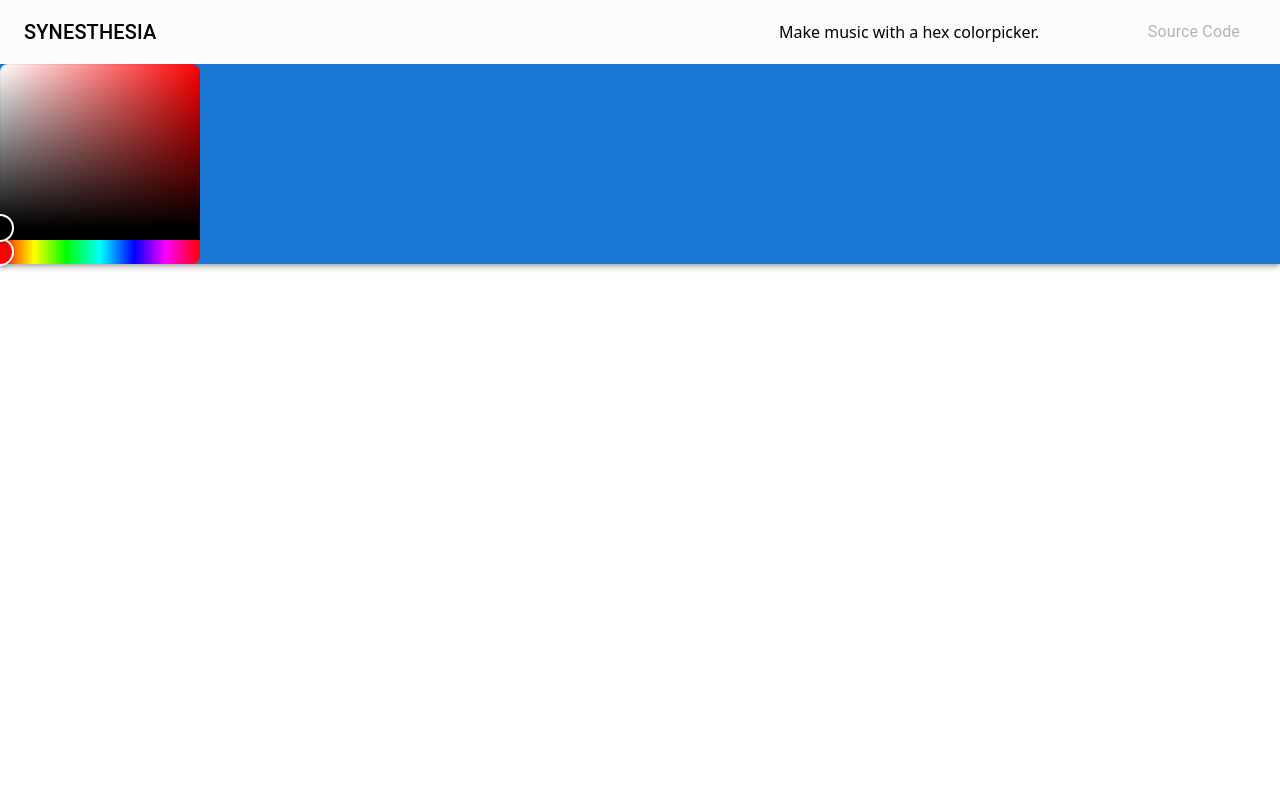
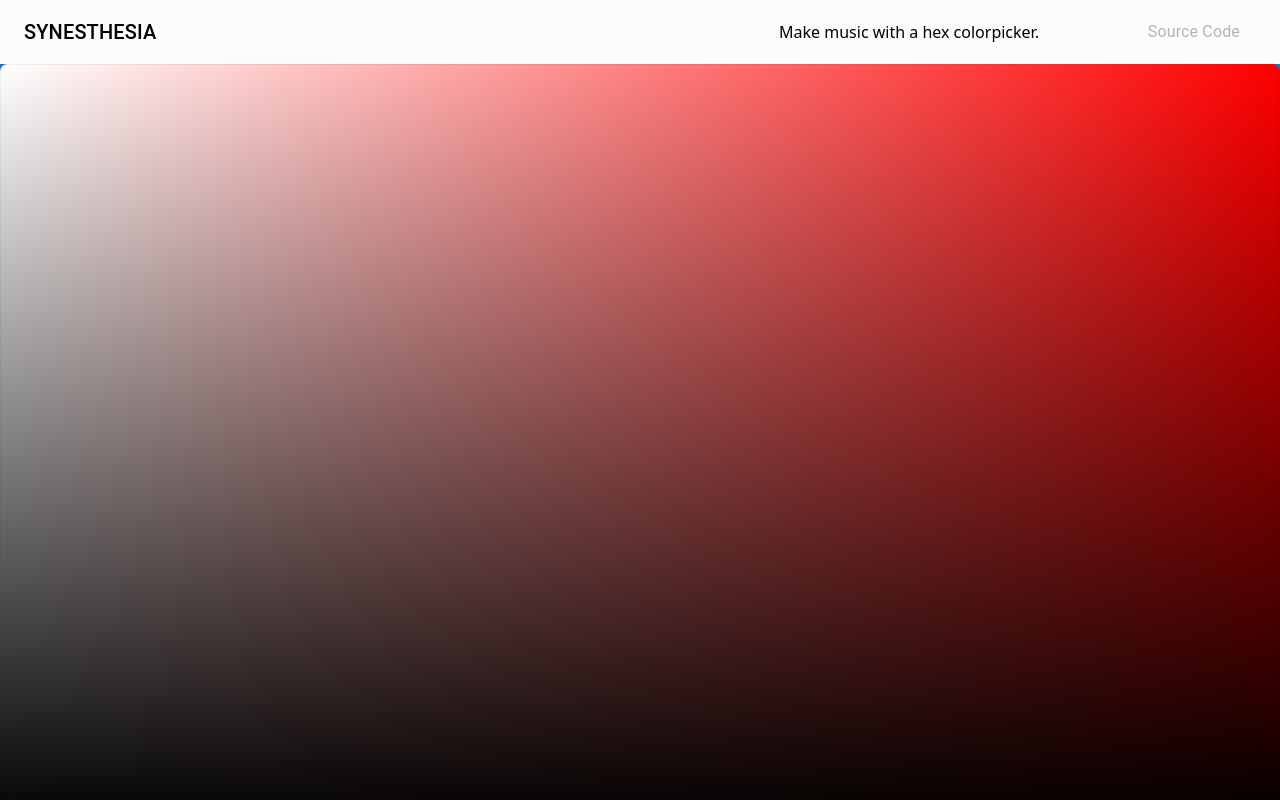
Before and after one commit to tevans-3/synesthesia, a React (Vite) app in the folder app/: page / in a window 1280 px wide. Built offline with nearby package versions, Linux system fonts and the light colour scheme.

Commit message:
basically finished the surface of the universe

```diff
--- a/app/src/App.css
+++ b/app/src/App.css
@@ -3,6 +3,8 @@
   margin: 0 auto;
   padding: 2rem;
   text-align: center;
+  height: 100% !important;
+  width: 100% !important;
 }
 
 .logo {
@@ -28,6 +30,11 @@
   }
 }
 
+@media (min-width: 500px)
+{
+  ;
+}
+
 @media (prefers-reduced-motion: no-preference) {
   a:nth-of-type(2) .logo {
     animation: logo-spin infinite 20s linear;
@@ -42,14 +49,9 @@
   color: #888;
 }
 
-.custom-colorpicker .react-colorful {
+.react-colorful {
   display: flex;
-  width: 100%;
-  height: 100%;
+  width: 100vw !important;
+  height:100vh !important;
   border-radius: 0%;
 }
-
-.custom-colorpicker .react-colorful__hue {
-  height: 100%;
-  width: 100%;
-}
--- a/app/src/layout/MainLayout.jsx
+++ b/app/src/layout/MainLayout.jsx
@@ -1,19 +1,30 @@
 import React, { useState, useEffect } from 'react';
+import "../App.css";
+import { createTheme, ThemeProvider, useTheme } from "@mui/material/styles";
+import useMediaQuery from "@mui/material/useMediaQuery";
+import { HexColorPicker } from 'react-colorful';
 import { AppBar, Toolbar, Typography, Drawer, List, ListItem, ListItemText, Box, Stack, FormControl, InputLabel, Select, MenuItem } from '@mui/material';
 import { Link, Outlet } from 'react-router-dom';
-import { HexColorPicker } from 'react-colorful';
 
 const drawerWidth = 240;
 
 export default function MainLayout() {
 
+    const theme = useTheme();
+    const large = useMediaQuery(theme.breakpoints.up("lg"));
+    const medium = useMediaQuery(theme.breakpoints.up("md"));
+    const small = useMediaQuery(theme.breakpoints.up("sm"));
 
     return (
         <Box sx={{ display: 'flex' }}>
             <AppBar position="fixed" sx={{ zIndex: 1300 }}>
                 <Toolbar style={{ backgroundColor: "#fcfcfc"}}>
                     <Typography variant="h6" align="left" color={'#000'} >SYNESTHESIA</Typography>
-                    <Typography variant="b2" color={'#000'} sx={{marginLeft:"auto"}}>Make music with a hex colorpicker. </Typography>
+                     <Typography variant={large ? "b1" : medium ? "b1" : small ? "b2" : "b2"}
+                      color={'#000'}
+                      sx={{paddingLeft:"15px", marginLeft:"auto", whiteSpace:"nowrap"}}>
+                        Make music with a hex colorpicker.
+                     </Typography>
                     <List sx={{ paddingLeft: '5.8em'} }>
                         <ListItem button component={Link} to="https://github.com/tevans-3/synesthesia">
                             <ListItemText primary="Source Code"
@@ -23,10 +34,7 @@ export default function MainLayout() {
                         </ListItem>
                     </List>
                 </Toolbar>
-
-                <section className="custom-colorpicker">
-                  <HexColorPicker/>
-                </section>
+               <HexColorPicker sx={{ height: "100% !important", width:"100% !important"}}/>
           </AppBar>
         </Box>
     );
```
